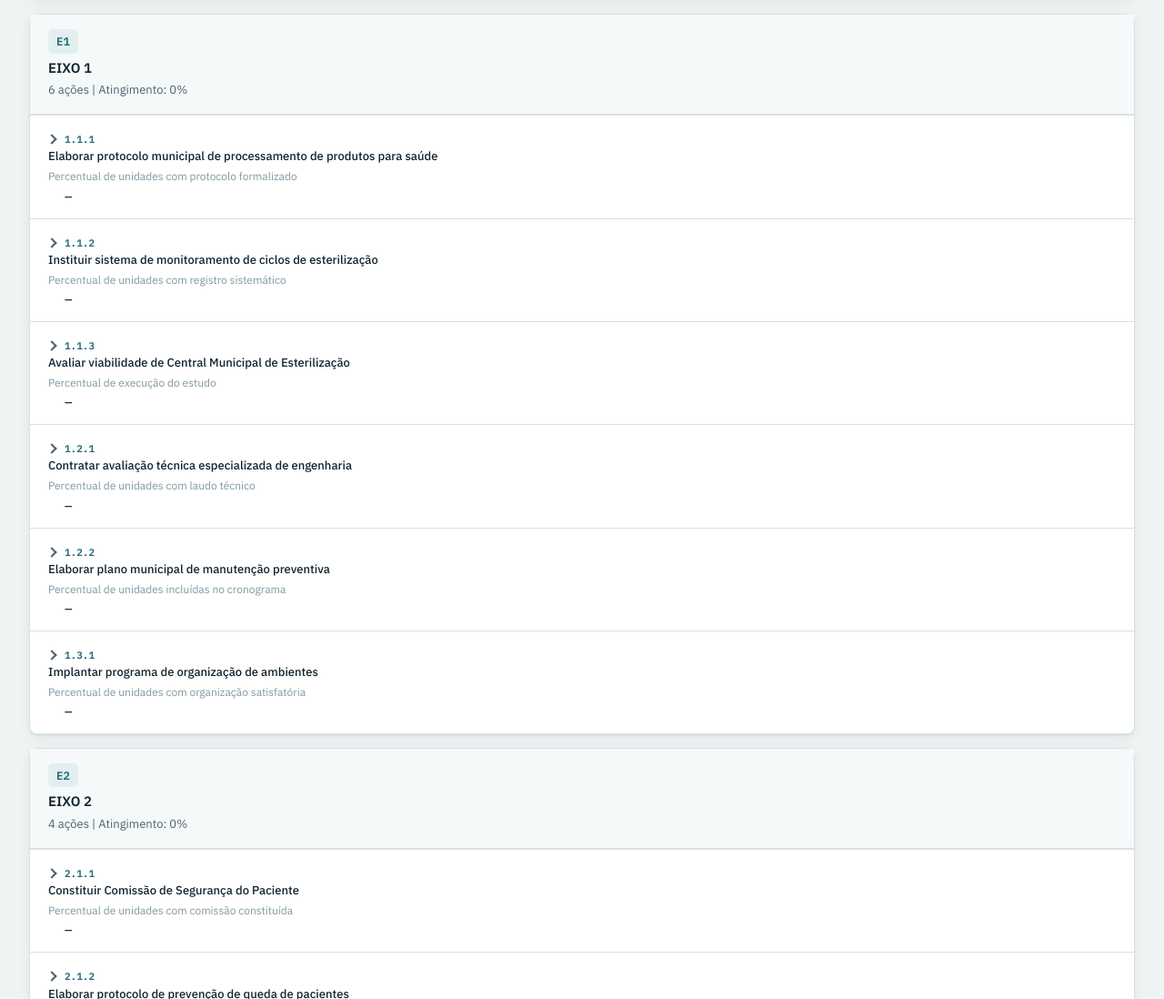
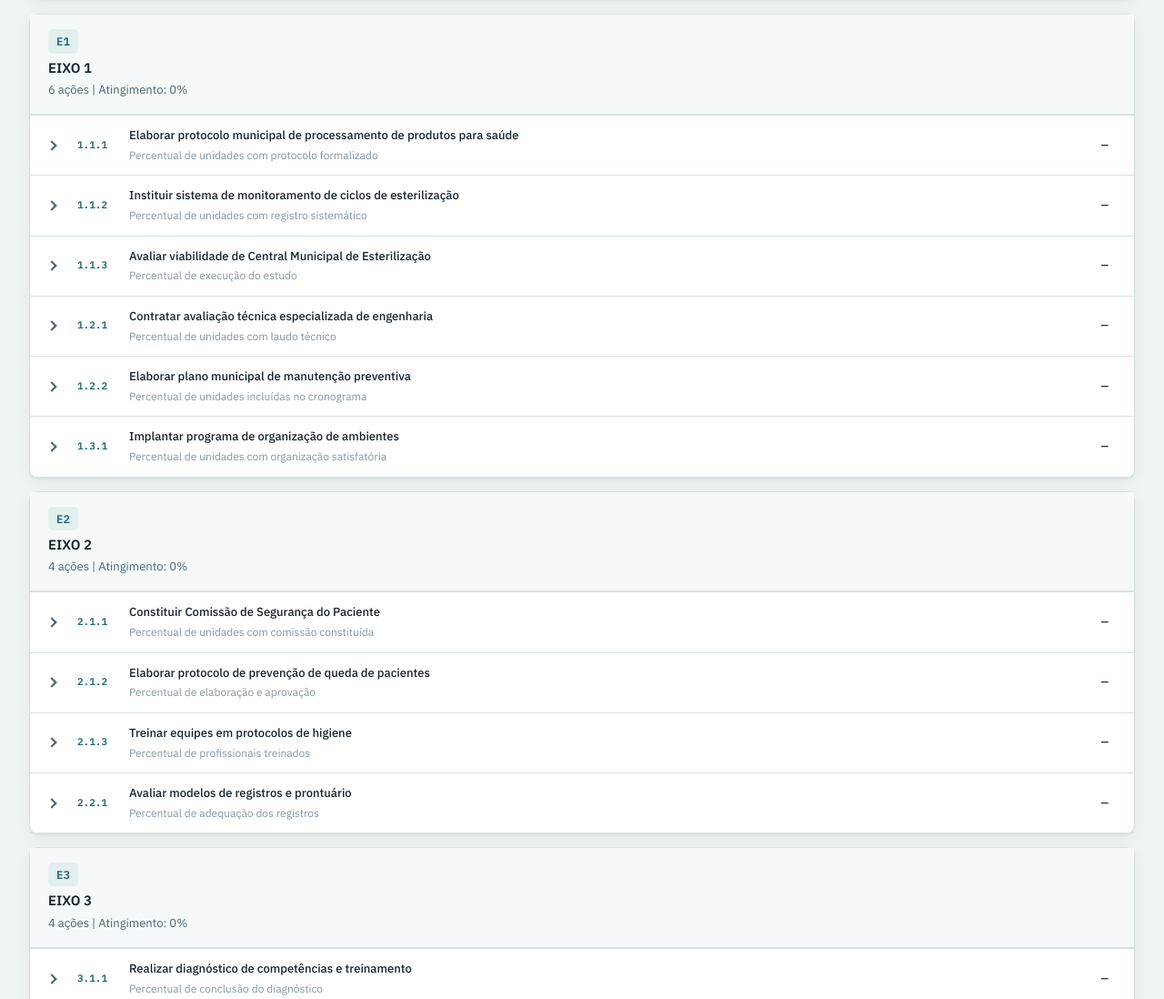
Before and after one commit to juniorc137-ai/plano-acao-itapema-site, a plain HTML site: page index.html in a window 1280 px wide. Shown: the part 1180-2278 px from the top of the page at 91% size. Drawn offline with nearby package versions, Linux system fonts and the light colour scheme.

Commit message:
Update index.html

```diff
--- a/index.html
+++ b/index.html
@@ -91,8 +91,9 @@
   .eixo-subtitle { font-size:13px; color: var(--ink-soft); }
 
   .actions-list { border-top:1px solid var(--line); }
-  .action-row { border-bottom:1px solid var(--line); padding: 13px 20px; cursor:pointer; transition: all 0.3s; }
+  .action-row { border-bottom:1px solid var(--line); padding: 13px 20px; transition: all 0.3s; }
   .action-row:hover { background: var(--surface-2); }
+  .action-summary-area { cursor: pointer; display: flex; align-items: center; gap: 14px; flex: 1; }
   .chevron { display:inline-block; width:8px; height:8px; border-right:2px solid var(--ink-soft); border-bottom:2px solid var(--ink-soft); transform: rotate(-45deg); margin-right:10px; transition: transform .2s; }
   .action-row.open .chevron { transform: rotate(45deg); }
   .action-code { font-family:'IBM Plex Mono', monospace; font-size:11px; font-weight:600; color: var(--accent); margin-right:10px; }
@@ -536,7 +537,12 @@
 
         const pctDisplay = a.pct > 0 ? Math.round(a.pct) + "%" : "—";
 
-        row.innerHTML = `<span class="chevron"></span><span class="action-code">${a.codigo}</span><div style="flex:1;"><div class="action-title">${a.acao}</div><div class="action-indicator">${a.indicador}</div></div><span class="action-status" data-s="${status}">${pctDisplay}</span>`;
+        // Criar elemento summary clicável
+        const summary = document.createElement("div");
+        summary.className = "action-summary-area";
+        summary.innerHTML = `<span class="chevron"></span><span class="action-code">${a.codigo}</span><div style="flex:1;"><div class="action-title">${a.acao}</div><div class="action-indicator">${a.indicador}</div></div><span class="action-status" data-s="${status}">${pctDisplay}</span>`;
+
+        row.appendChild(summary);
 
         const detail = document.createElement("div");
         detail.className = "action-detail";
@@ -553,9 +559,18 @@
         `;
 
         row.appendChild(detail);
-        row.addEventListener("click", () => row.classList.toggle("open"));
+
+        // Toggle ao clicar no summary
+        summary.addEventListener("click", () => {
+          row.classList.toggle("open");
+        });
 
         detail.querySelectorAll("[data-field]").forEach(el => {
+          // Impedir que clique no input propague para o row
+          el.addEventListener("click", (e) => {
+            e.stopPropagation();
+          });
+
           el.addEventListener("change", () => {
             const actionId = el.getAttribute("data-id");
             const field = el.getAttribute("data-field");
```
